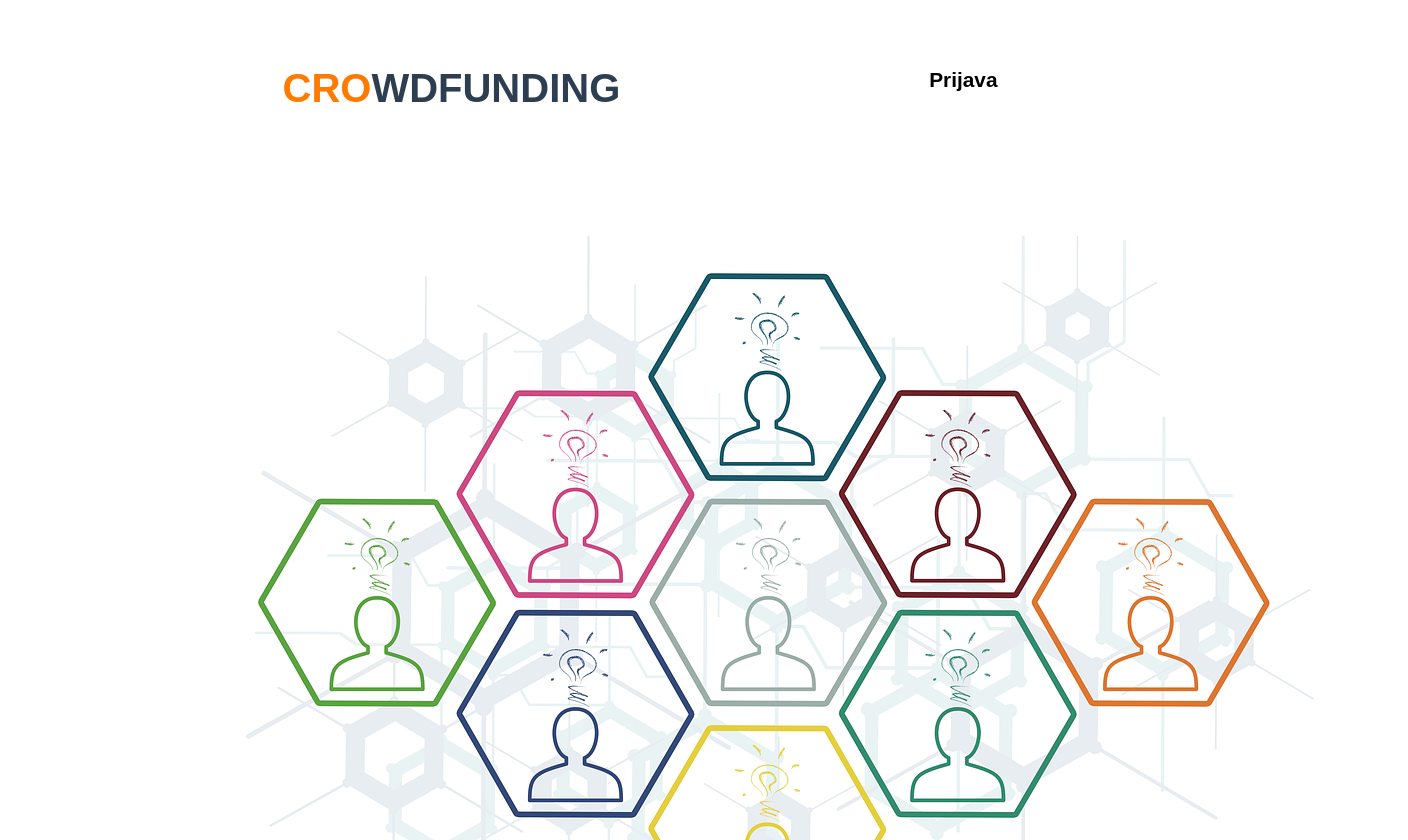
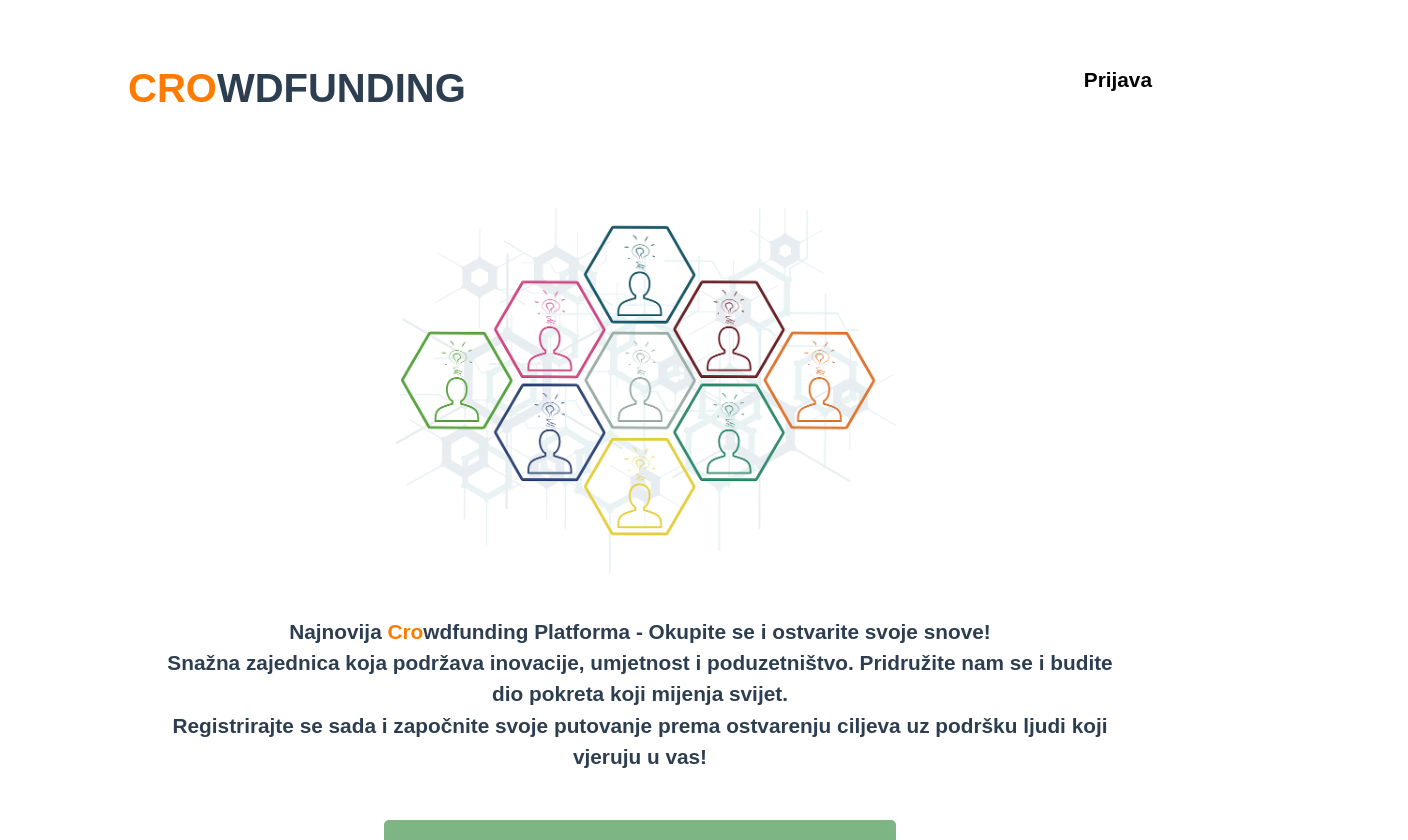
Before and after one commit to petarally/CROwdfunding, a Vue app: page / in a window 1280 px wide. Shown: the top 840 px of the page, 1408 px wide, since content can reach past the window. Built offline with nearby package versions, Linux system fonts and the light colour scheme.

Commit message:
Dodane finese u css i dodan userStatus u tablici users

```diff
--- a/src/components/NavbarComponent.vue
+++ b/src/components/NavbarComponent.vue
@@ -105,4 +105,11 @@ export default {
 .user-info button:hover {
   background-color: #cc6500;
 }
+
+@media (max-width: 768px) {
+  .user-info {
+    margin: 0 auto;
+    padding: 1rem 0;
+  }
+}
 </style>
--- a/src/views/AddCampaignView.vue
+++ b/src/views/AddCampaignView.vue
@@ -2,7 +2,7 @@
   <div class="add-campaign-container">
     <Navbar />
     <div class="content">
-      <div class="right-side">
+      <div class="left-side">
         <h2 class="title-h2">Vaše kampanje</h2>
         <hr />
         <div class="listings-container">
@@ -19,7 +19,7 @@
           <div v-if="campaigns.length === 0">No campaigns found.</div>
         </div>
       </div>
-      <div class="left-side">
+      <div class="right-side">
         <AddCampaignComponent />
       </div>
     </div>
@@ -98,7 +98,7 @@ export default {
 };
 </script>
 
-<style>
+<style scoped>
 .add-campaign-container {
   display: flex;
   flex-direction: column;
@@ -109,11 +109,13 @@ export default {
 .content {
   flex: 1;
   display: flex;
+  flex-wrap: wrap;
 }
 
 .left-side,
 .right-side {
   flex: 1;
+  padding: 1rem;
 }
 
 .title-h2 {
@@ -121,14 +123,14 @@ export default {
   justify-content: start;
   font-family: "Poppins", sans-serif;
   font-weight: 600;
-  padding: 1.5rem 5rem;
+  padding: 1.5rem 4rem;
 }
 
 .listings-container {
   display: grid;
   grid-template-columns: repeat(2, 1fr);
-  justify-content: center;
-  padding: 1rem 5rem;
+  gap: 20px;
+  padding: 0rem 2rem;
 }
 
 .listing-card {
@@ -139,8 +141,15 @@ export default {
   .content {
     flex-direction: column;
   }
+
   .left-side {
+    order: 1;
+  }
+
+  .right-side {
     order: -1;
+    width: 100%;
+    margin: 0 auto;
   }
 
   .title-h2 {
--- a/src/views/HomeView.vue
+++ b/src/views/HomeView.vue
@@ -2,7 +2,7 @@
   <div class="home">
     <div class="title">
       <h1><span>CRO</span>WDFUNDING</h1>
-      <a href="login">Prijava</a>
+      <a @click="redirectToLogin">Prijava</a>
     </div>
     <img alt="home" src="../assets/home.png" />
     <div class="home-text">
@@ -23,8 +23,11 @@
 export default {
   name: "HomeView",
   methods: {
+    redirectToLogin() {
+      this.$router.push({ name: "LoginView" });
+    },
     redirectToSignup() {
-      this.$router.push("/signup");
+      this.$router.push({ name: "SignUpView" });
     },
   },
 };
@@ -32,13 +35,16 @@ export default {
 
 <style scoped>
 .home {
+  display: flex;
+  flex-direction: column;
   height: 100vh;
   padding: 0 8rem;
+  box-sizing: border-box;
 }
 
 .title {
   display: flex;
-  justify-content: space-around;
+  justify-content: space-between;
   margin: 4rem 0;
 }
 
@@ -47,21 +53,36 @@ export default {
 }
 
 .title h1 {
-  font-family: "Popins", sans-serif;
+  font-family: "Poppins", sans-serif;
   font-weight: bold;
   font-size: 2.5rem;
 }
 
 .title a {
-  font-family: "Popins", sans-serif;
+  font-family: "Poppins", sans-serif;
   font-size: 1.3rem;
   font-weight: bold;
   color: black;
   text-decoration: none;
+  cursor: pointer;
+}
+
+img {
+  flex-grow: 1;
+  max-height: 50%;
+  object-fit: contain;
+}
+
+.home-text {
+  flex-grow: 1;
+  display: flex;
+  align-items: center;
+  justify-content: center;
+  text-align: center;
 }
 
 .home-text p {
-  font-family: "Popins", sans-serif;
+  font-family: "Poppins", sans-serif;
   font-size: 1.3rem;
   font-weight: bold;
   padding: 2rem;
@@ -72,6 +93,7 @@ export default {
 }
 
 button {
+  align-self: center;
   width: 50%;
   padding: 20px;
   border: none;
@@ -123,6 +145,7 @@ button:hover {
     width: 100%;
     padding: 10px;
     font-size: 1rem;
+    margin-bottom: 5rem;
   }
 }
 </style>
--- a/src/views/LoginView.vue
+++ b/src/views/LoginView.vue
@@ -139,6 +139,7 @@ export default {
           await setDoc(doc(db, "users", user.uid), {
             username,
             email,
+            userStatus: 0,
           });
           this.username = username;
         }
--- a/src/views/MainView.vue
+++ b/src/views/MainView.vue
@@ -64,7 +64,7 @@ export default {
 };
 </script>
 
-<style>
+<style scoped>
 .main-view {
   display: flex;
   flex-direction: column;
--- a/src/views/SignUpView.vue
+++ b/src/views/SignUpView.vue
@@ -132,6 +132,7 @@ export default {
           username: this.username || username,
           email: this.email,
           password: this.password,
+          userStatus: 0,
         });
         console.log("User created:", userCredential.user);
         alert(
```
